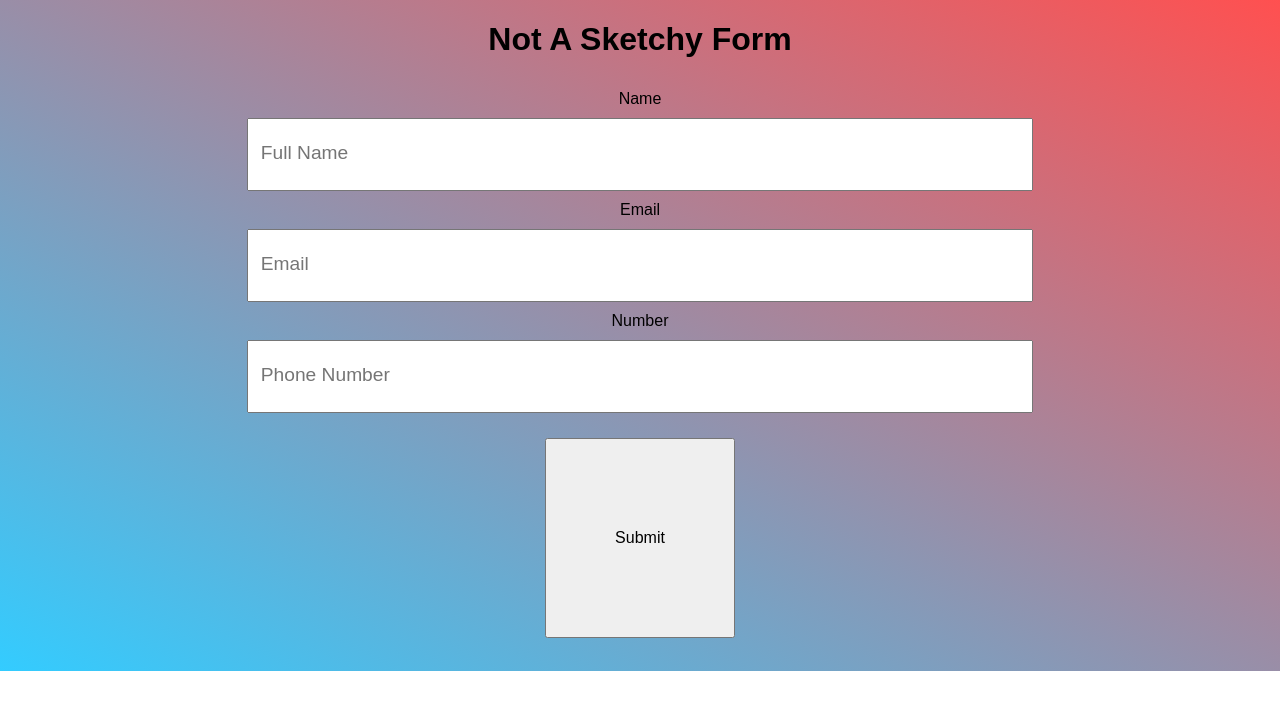
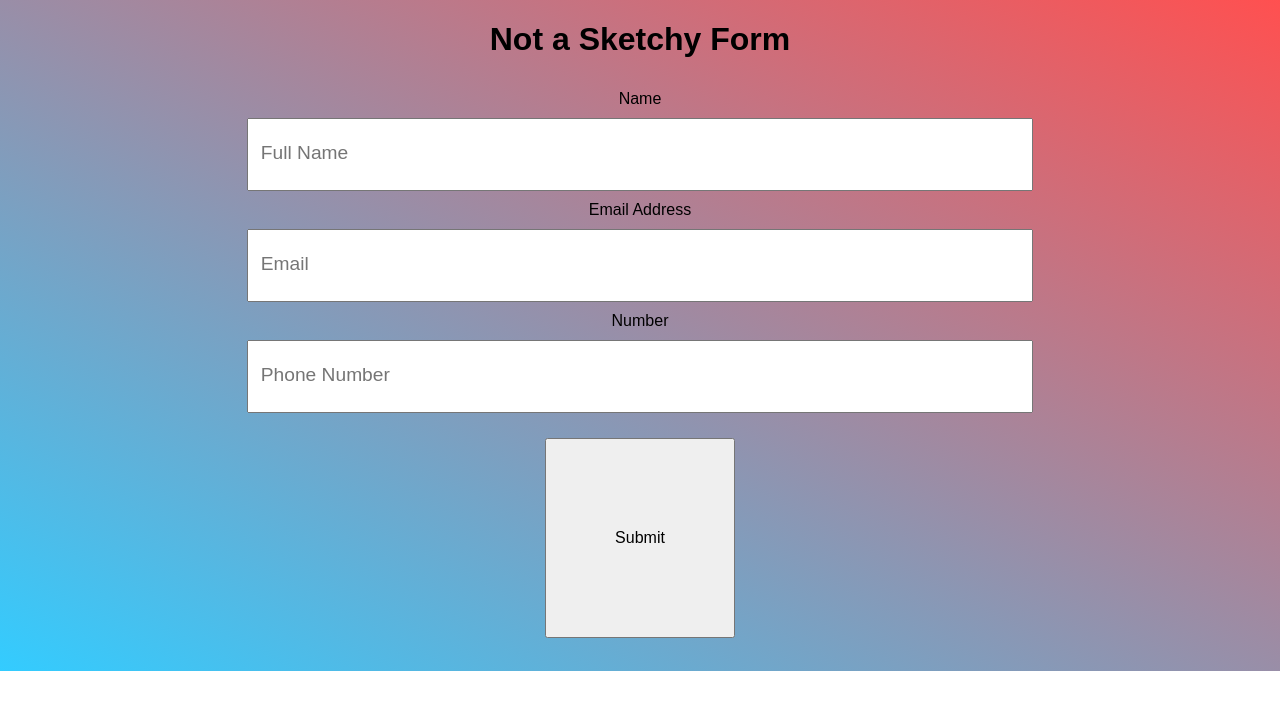
Before and after one commit to johnnylkt/surveyForm, a plain HTML site: page index.html in a window 1280 px wide. Drawn offline with Linux system fonts and the light colour scheme.

Commit message:
made the email label more specific

```diff
--- a/index.html
+++ b/index.html
@@ -7,13 +7,13 @@
     <title>Survey Site</title>
     </head>
     <body>
-        <h1 id= "title"> Not A Sketchy Form </h1>
+        <h1 id= "title"> Not a Sketchy Form </h1>
 
 				<form id="survey-form">
 					<label id = "name-label" for= "name"> Name </label>
 					<input type ="text" id= "name" placeholder ="Full Name" Required>
 
-					<label id= "email-label" for= "email"> Email </label>
+					<label id= "email-label" for= "email"> Email Address </label>
 					<input type ="email" id="email" placeholder ="Email" Required>
 
 					<label id= "number-label" for= "number"> Number </label>
```
